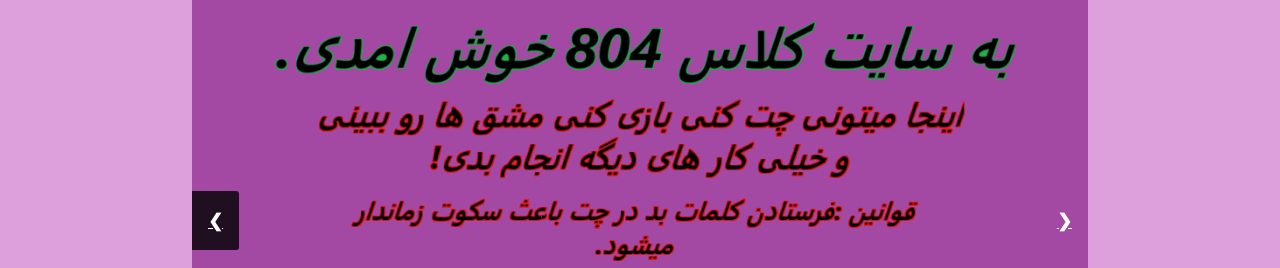
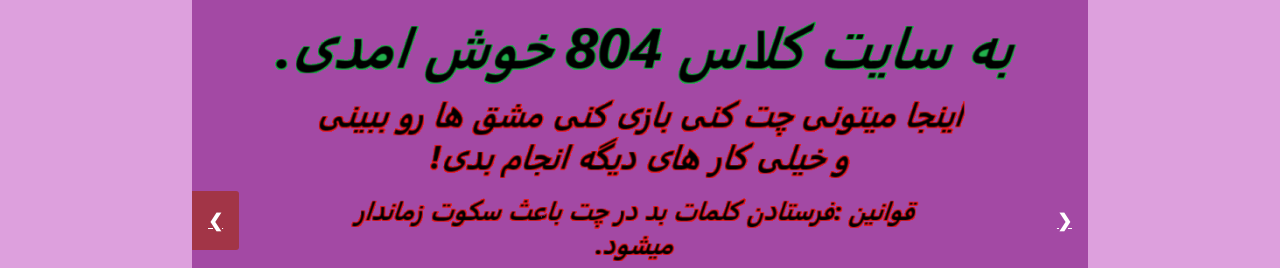
Before and after one commit to mahdavi-school/804, a plain HTML site: page index-main.html in a window 1280 px wide. In both pictures the pointer is over the link 215 px from the left and 719 px from the top of the page. Shown: the part 499-767 px from the top of the page. Drawn offline with nearby package versions, Linux system fonts and the light colour scheme; a web font is replaced by a local one.

Commit message:
sasx uiieop

```diff
--- a/index-main.html
+++ b/index-main.html
@@ -191,7 +191,7 @@
           border-radius: 3px 0 0 3px;
         }
         .prev:hover, .next:hover {
-          background-color: rgba(0, 0, 0, 0.8);
+          background-color: rgba(163, 48, 48, 0.8);
         }
         @media (max-width: 768px) {
           .slider {
```
